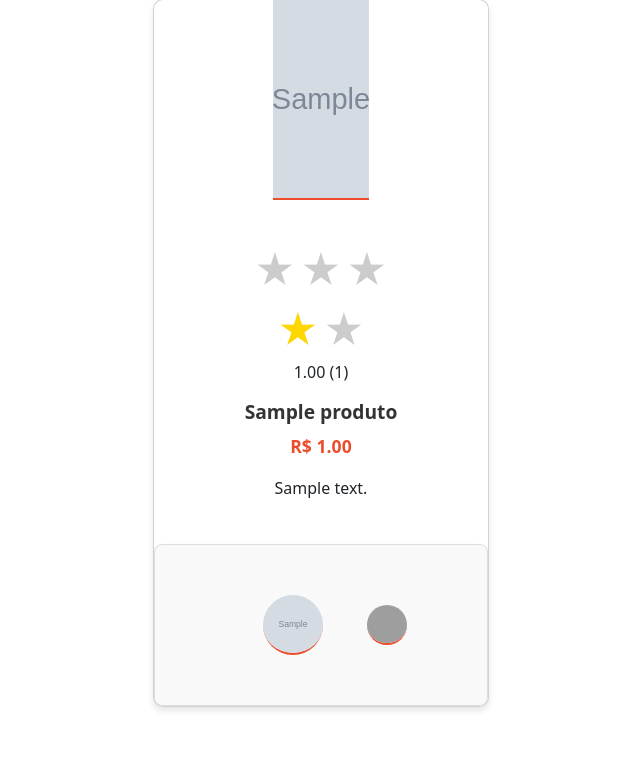
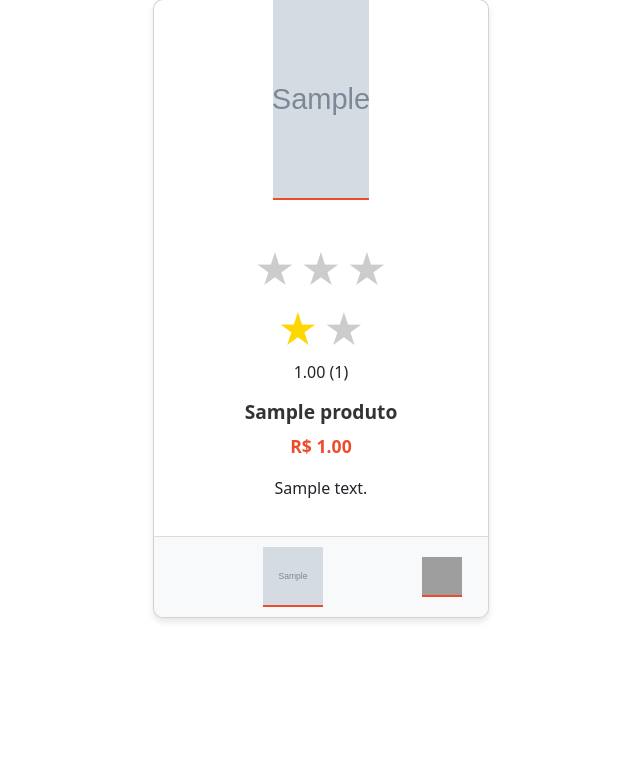
Before and after one commit to pedrovmcastro/BuildExpress, a Django app: page / in a window 1280 px wide. Shown: the part 301-1062 px from the top of the page, without its empty margins (319-959 px from the left). After the commit the page ends 923 px from the top, so only its background shows below. Run offline with Django 5.2, Linux system fonts and the light colour scheme; tables that the repository leaves empty hold one stand-in row (values such as "Sample post"); grey boxes marked "Sample" are stand-in pictures; parts of the project's set-up code (start-up, migrations or seed data) failed here and were passed over; grey boxes are pictures that could not be loaded.

Commit message:
estilizando legalll

```diff
--- a/ecommerce/templates/ecommerce/index.html
+++ b/ecommerce/templates/ecommerce/index.html
@@ -11,12 +11,13 @@
         <div class="col-6 mb-4">
             <a href="{% url 'ecommerce:detalhes_produto' produto.id %}" class="text-decoration-none text-dark">
                 <div class="card h-100">
-                        <div class="row no-gutters">
-
+                    <!-- Parte superior do card -->
+                    <div class="row no-gutters flex-grow-1">
+                        <!-- Imagem do produto -->
                         <div class="col-lg-4 col-md-5">
                             <img src="{{ produto.photo.url }}" alt="{{ produto }}" width="100%" height="200px">
                         </div>
-
+                        <!-- Informações do produto -->
                         <div class="col-md-8">
                             <div class="card-body">
                                 <span class="star-rating">
@@ -41,24 +42,25 @@
                                 </p>
                             </div>
                         </div>
-
                     </div>
 
-
-                        <div id="card-logo-loja" class="card mt-2">
-                            <div class="row align-items-center">
-                                <div class="card-body d-flex align-items-center justify-content-between">
+                    <!-- Rodapé do cartão -->
+                    <div class="card-footer mt-auto">
+                        <div class="d-flex align-items-center justify-content-between">
+                            <!-- Logo da loja -->
                             <a href="{% url 'ecommerce:produtos_loja' produto.loja.id %}">
                                 {% if produto.loja.logo %}
                                     <img src="{{ produto.loja.logo.url }}" alt="{{ produto.loja.nome }}" width="60px" height="60px">
                                 {% endif %}
                             </a>
-                                    <div id="card-icones" class="me-3"> <!-- 'ms-3' adiciona margem entre logo e texto -->
+                            <!-- Ícone do carrinho -->
+                            <div id="card-icones" class="me-3">
                                 <a href="{% url 'ecommerce:adicionar_ao_carrinho' produto.id %}">
                                     <img src="media/icones/carrinho.png" alt="Adicionar ao carrinho" width="40px" height="40px">
                                 </a>
                             </div>
                         </div>
+                        <!-- Mensagens de erro -->
                         <div class="erro">
                             {% for message in messages %}
                                 {% if produto.id|stringformat:"s"|add:" error" == message.tags %}
@@ -68,12 +70,8 @@
                         </div>
                     </div>
                 </div>
-
-                    </div>
             </a>
         </div>
     {% endfor %}
 </div>
-
-
 {% endblock body %}
--- a/static/styles.css
+++ b/static/styles.css
@@ -151,6 +151,13 @@ label {
 .card-body {
     padding: 20px;
     text-align: center; /* Centraliza o texto dentro do card */
+}
+
+.card-footer {
+    margin-top: auto; /* Garante que o rodapé fique na parte inferior */
+    padding: 10px; /* Espaçamento interno */
+    background-color: #f8f9fa; /* Fundo claro */
+    border-top: 1px solid #ddd; /* Linha de separação */
 }
 
 /* Imagens */
```
Lines whose indentation alone changed are shown as unchanged.
